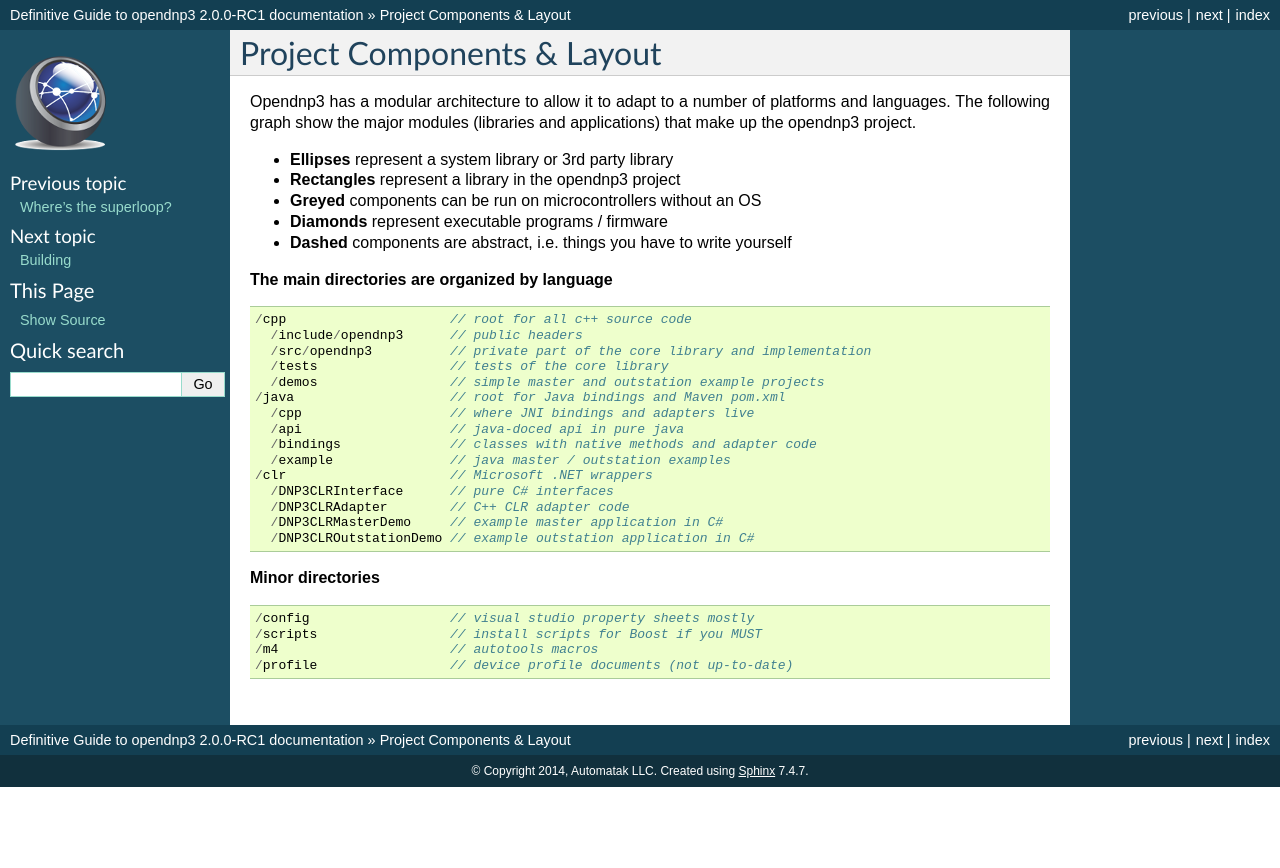
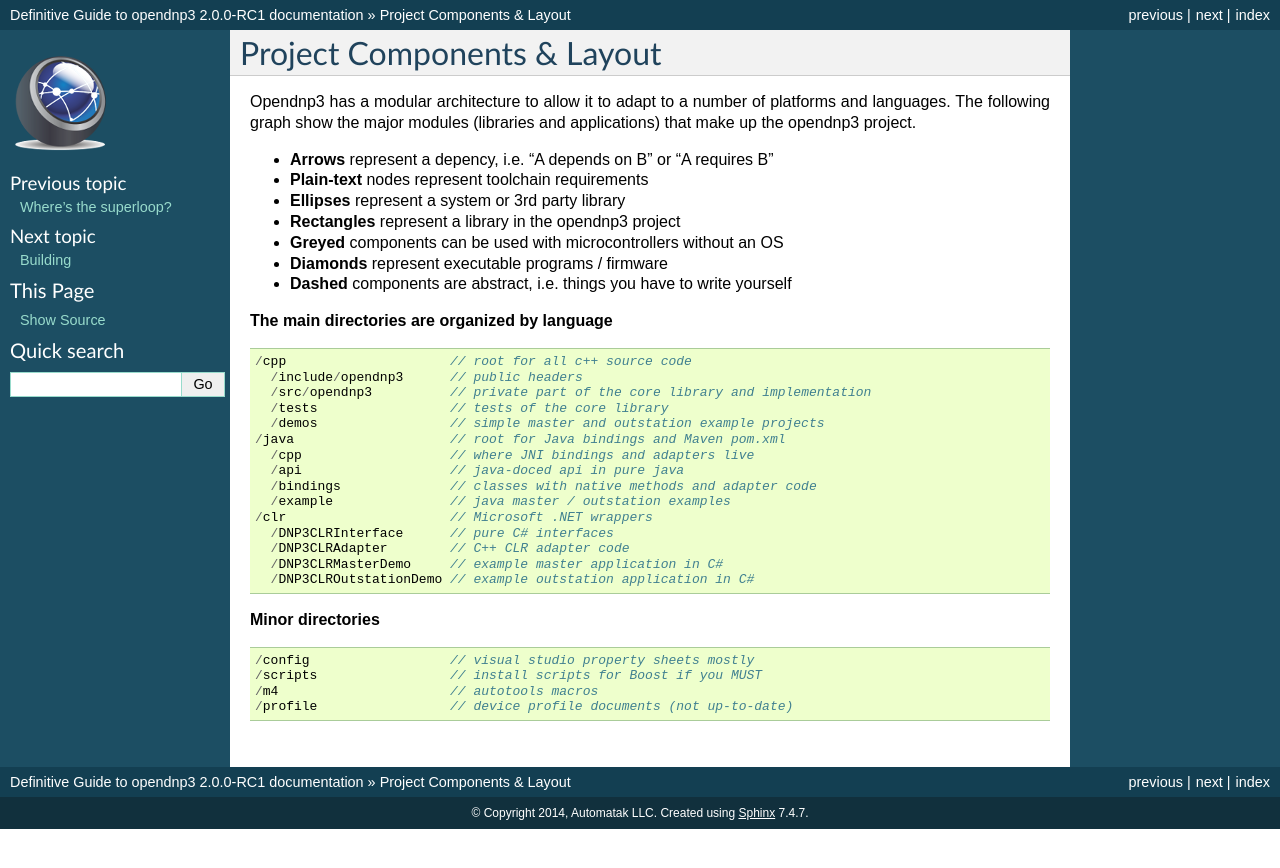
Before and after one commit to dnp3/opendnp3-guide, a Sphinx documentation site: the page built from source/layout/index.rst, in a window 1280 px wide. Shown: the top 868 px of the page. Built offline with Sphinx 7.4.7, drawn with Linux system fonts in a browser that asks for light colours.

Commit message:
tweaks to dependency graph key

```diff
--- a/source/layout/index.rst
+++ b/source/layout/index.rst
@@ -6,9 +6,11 @@
 Opendnp3 has a modular architecture to allow it to adapt to a number of platforms and languages.
 The following graph show the major modules (libraries and applications) that make up the opendnp3 project.
 
-* **Ellipses** represent a system library or 3rd party library
+* **Arrows** represent a depency, i.e. "A depends on B" or "A requires B"
+* **Plain-text** nodes represent toolchain requirements
+* **Ellipses** represent a system or 3rd party library
 * **Rectangles** represent a library in the opendnp3 project
-* **Greyed** components can be run on microcontrollers without an OS
+* **Greyed** components can be used with microcontrollers without an OS
 * **Diamonds** represent executable programs / firmware
 * **Dashed** components are abstract, i.e. things you have to write yourself
 
```
Also changed, not shown: 1 other file.
